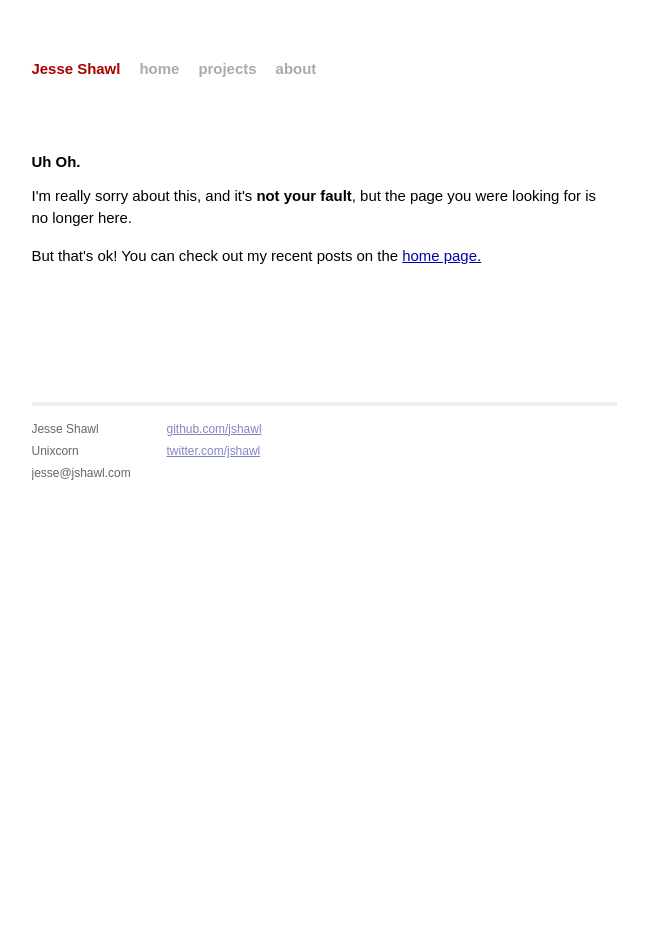
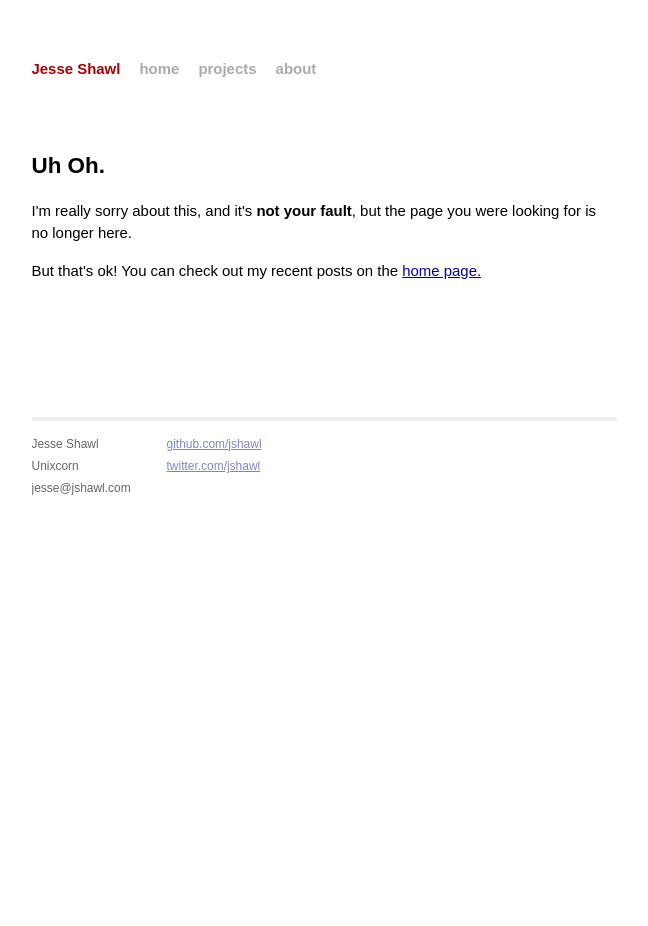
Before and after one commit to jshawl/jesse.sh, a Jekyll site: the page built from 404.html, in a window 1280 px wide. Shown: the whole page, without its empty margins (316-964 px from the left). Built offline with Jekyll 4.4.1, drawn with Linux system fonts in a browser that asks for light colours; Markdown is read by kramdown in place of the engine named in the settings.

Commit message:
adjusted font size for h2

```diff
--- a/css/main.css
+++ b/css/main.css
@@ -31,7 +31,12 @@ h2{
 }
 
 h2 {
-  font-size:1em;
+  font-size:1.5em;
+  margin-bottom:1em;
+}
+
+.preview h2 {
+  margin:.25em;
 }
 
 .no-underline {
```
Also changed, not shown: 2 other files.
